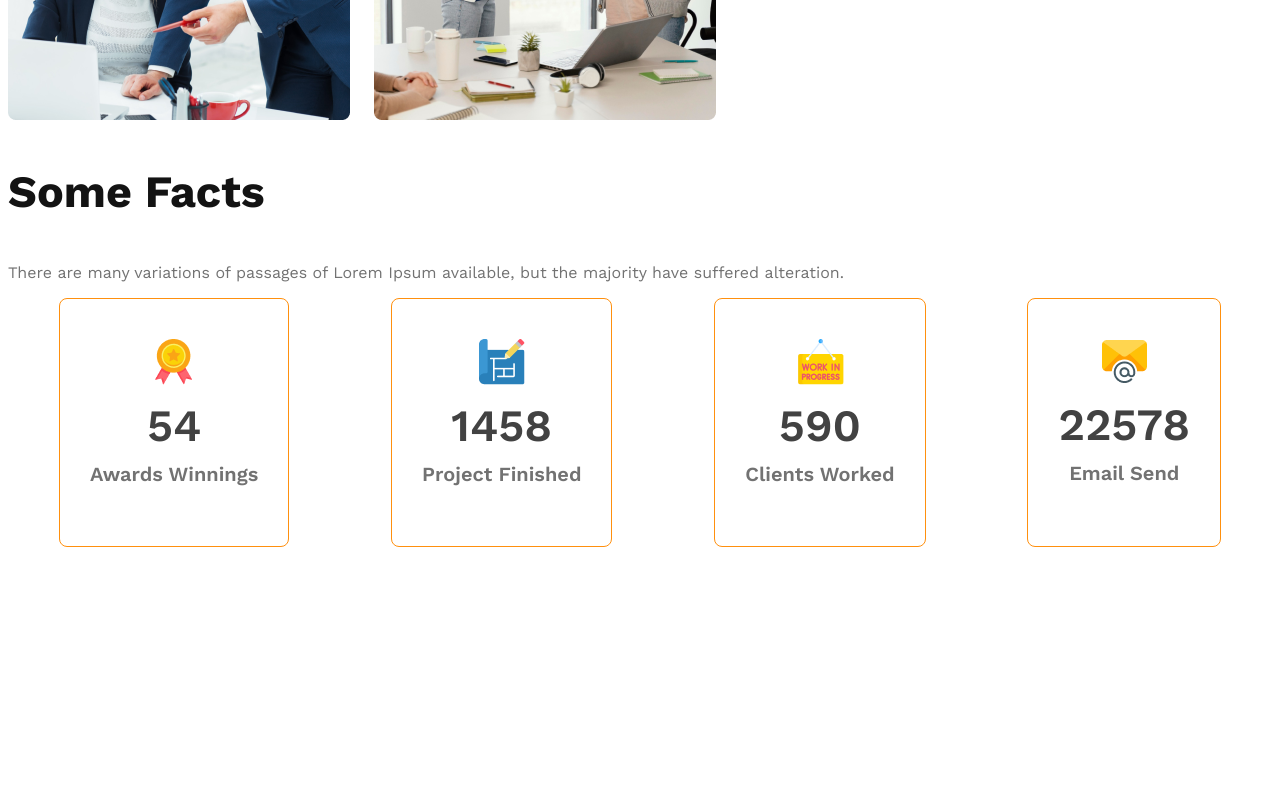
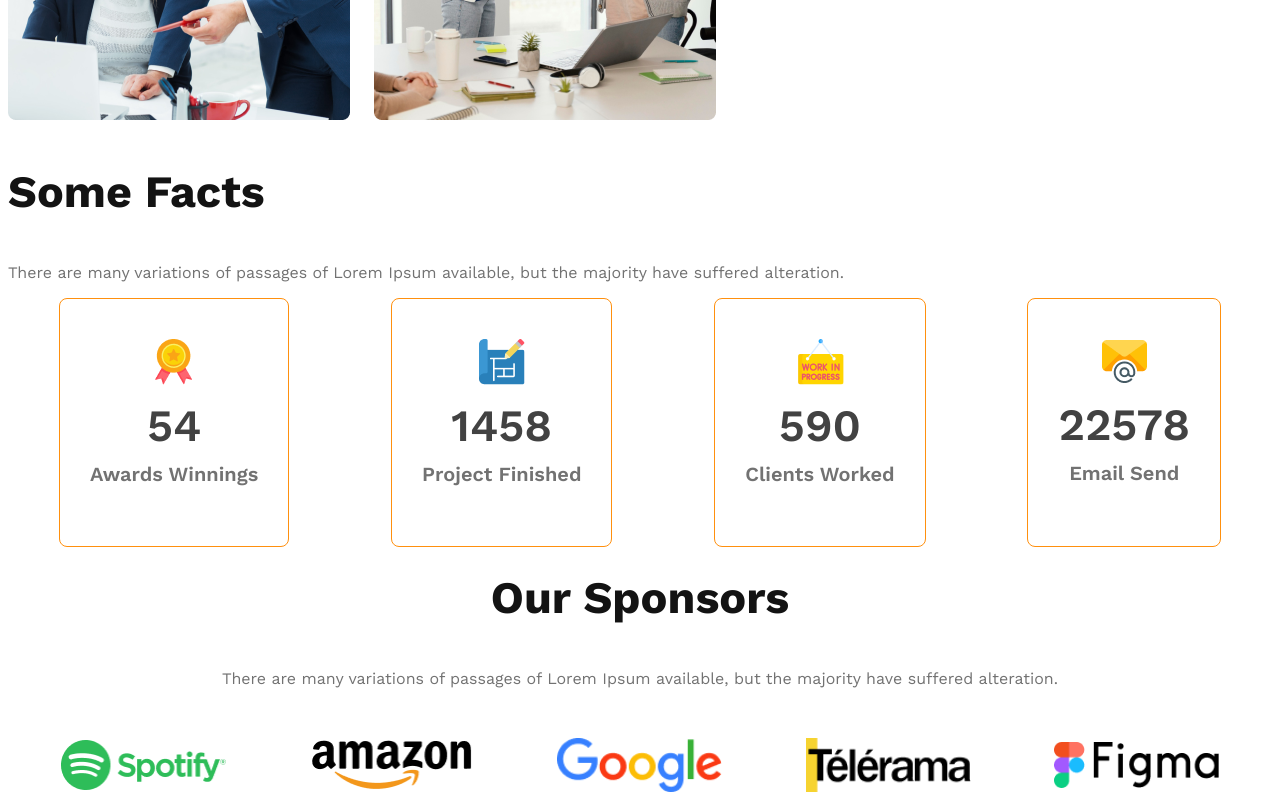
Before and after one commit to sumondas2001/g3-architects-website, a plain HTML site: page index.html in a window 1280 px wide. Shown: the part 1636-2436 px from the top of the page. Before the commit the page ends 2191 px from the top, so only its background shows below. Drawn offline with nearby package versions, Linux system fonts and the light colour scheme.

Commit message:
sponspors section complite

```diff
--- a/index.html
+++ b/index.html
@@ -81,6 +81,17 @@
                 </div>
             </div>
         </section>
+        <section class="sponspors">
+            <h3 class="sponspors-title">Our Sponsors</h3>
+            <p class="text-light-gray">There are many variations of passages of Lorem Ipsum available, but the majority have suffered alteration.</p>
+            <div class="sponspors-img-container">
+                <img src="/images/sponsors/spotify.png  " alt="">
+                <img src="/images/sponsors/amazon.png" alt="">
+                <img src="/images/sponsors/google.png" alt="">
+                <img src="/images/sponsors/telerama.png" alt="">
+                <img src="/images/sponsors/figma.png" alt="">
+            </div>
+        </section>
 
     </main>
     <footer>
--- a/style/style.css
+++ b/style/style.css
@@ -158,6 +158,30 @@ main{
     margin-bottom: 10px;
 
 }
+/* Features section end */
+/* sponsor's section srart */
+.sponspors{
+    text-align: center;
+}
+.sponspors-title{
+    color:#131313;
+    font-size: 45px;
+    font-weight: 700;
+    margin-top: 24px;
+
+
+}
+.sponspors-img-container{
+    display: flex;
+    justify-content: space-evenly;
+    margin-top: 50px;
+    gap: 30px;
+    align-items: center ;
+
+}
+.sponspors-img-container img{
+    width: 165px;
+}
 
 
 
@@ -173,17 +197,23 @@ main{
         padding: 20px;
     }
     nav,
-    .teams-container
+    .teams-container,
+    .facts-card-container,
+    .sponspors-img-container
     {
         flex-direction: column;
     }
     .teams-img-containar{
         grid-template-columns: 1fr;
     }
-    .teams-content{
-        padding-left: 26px;
-        padding-right:26px ;
+    .teams-content, .facts-card-container{
+        padding-left: 20px;
+        padding-right:20px ;
     }
+    .facts-card-container{
+        gap: 20px;
+    }
+
 
 }
 /* mediums devices and tablet */
@@ -192,7 +222,11 @@ main{
     header{
         padding: 50px;
     }
-    nav, .teams-container {
+    nav,
+     .teams-container,
+     .sponspors-img-container
+
+    {
         flex-direction: column;
     }
 
```
